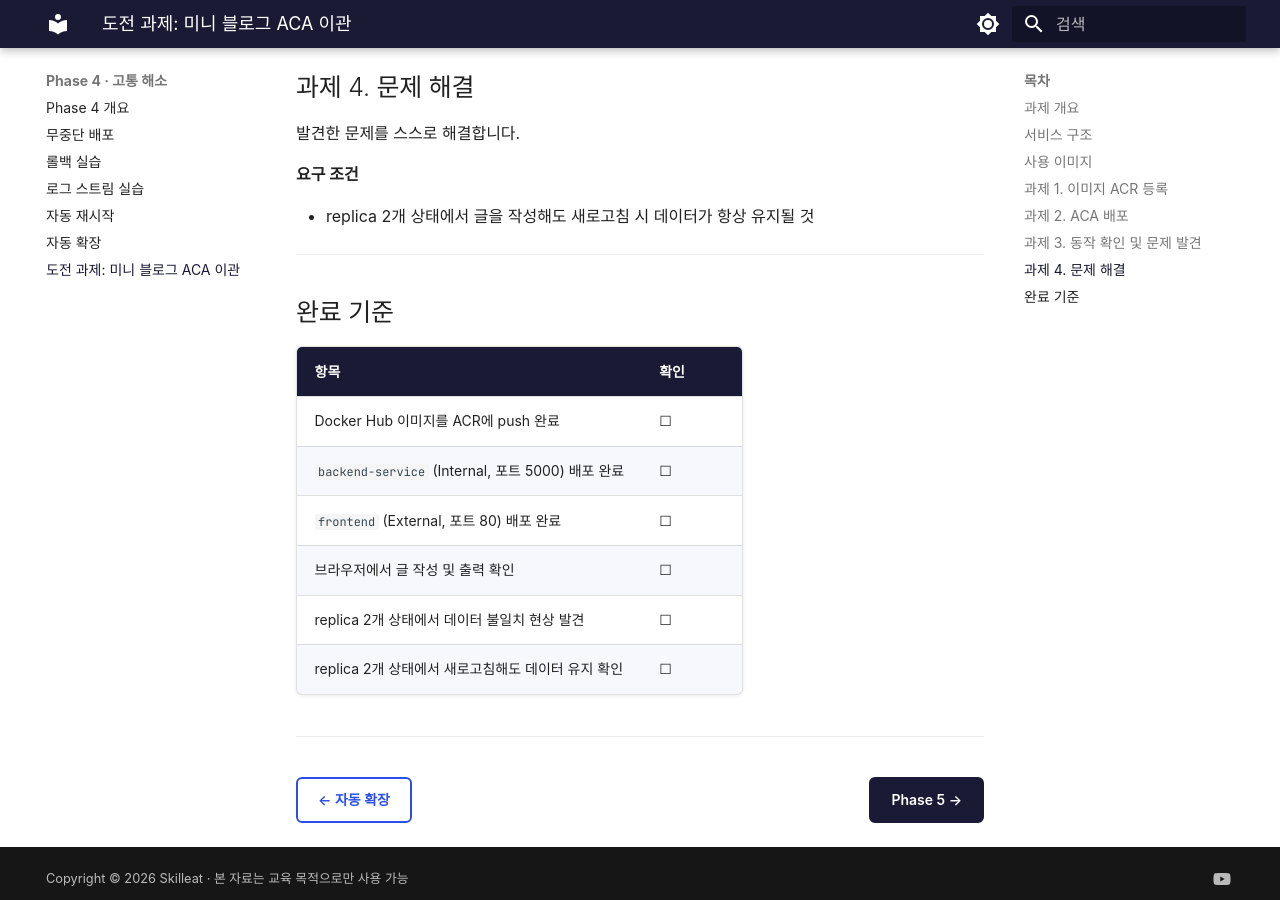
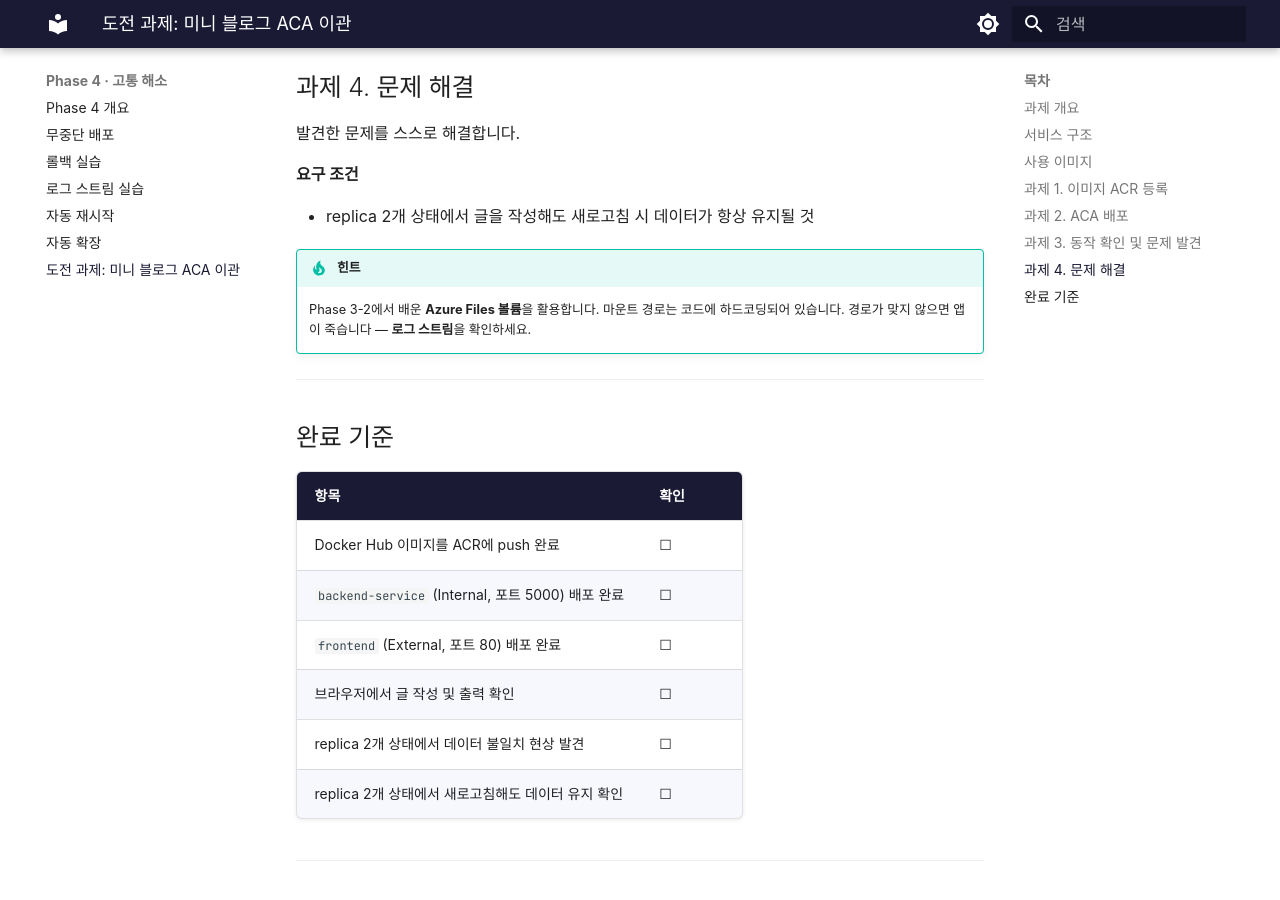
Before and after one commit to skilleat-labs/container-service-labs, an MkDocs documentation site: the page built from docs/phase-4/challenge-mini-blog.md, in a window 1280 px wide and 900 px high, scrolled down 2643 px. Built offline with MkDocs 1.6.1 and Material for MkDocs 9.7.7, drawn with Linux system fonts in a browser that asks for light colours; some web fonts are replaced.

Commit message:
feat: 미니블로그 과제4 힌트 추가 (로그 확인 + 경로 하드코딩)
Co-Authored-By: Claude Sonnet 4.6 <noreply@anthropic.com>

```diff
--- a/docs/phase-4/challenge-mini-blog.md
+++ b/docs/phase-4/challenge-mini-blog.md
@@ -105,6 +105,11 @@ replica를 늘린 뒤 글을 여러 건 작성하고 브라우저를 **반복해
 
 - replica 2개 상태에서 글을 작성해도 새로고침 시 데이터가 항상 유지될 것
 
+!!! tip "힌트"
+    Phase 3-2에서 배운 **Azure Files 볼륨**을 활용합니다.
+    마운트 경로는 코드에 하드코딩되어 있습니다.
+    경로가 맞지 않으면 앱이 죽습니다 — **로그 스트림**을 확인하세요.
+
 ---
 
 ## 완료 기준
```
